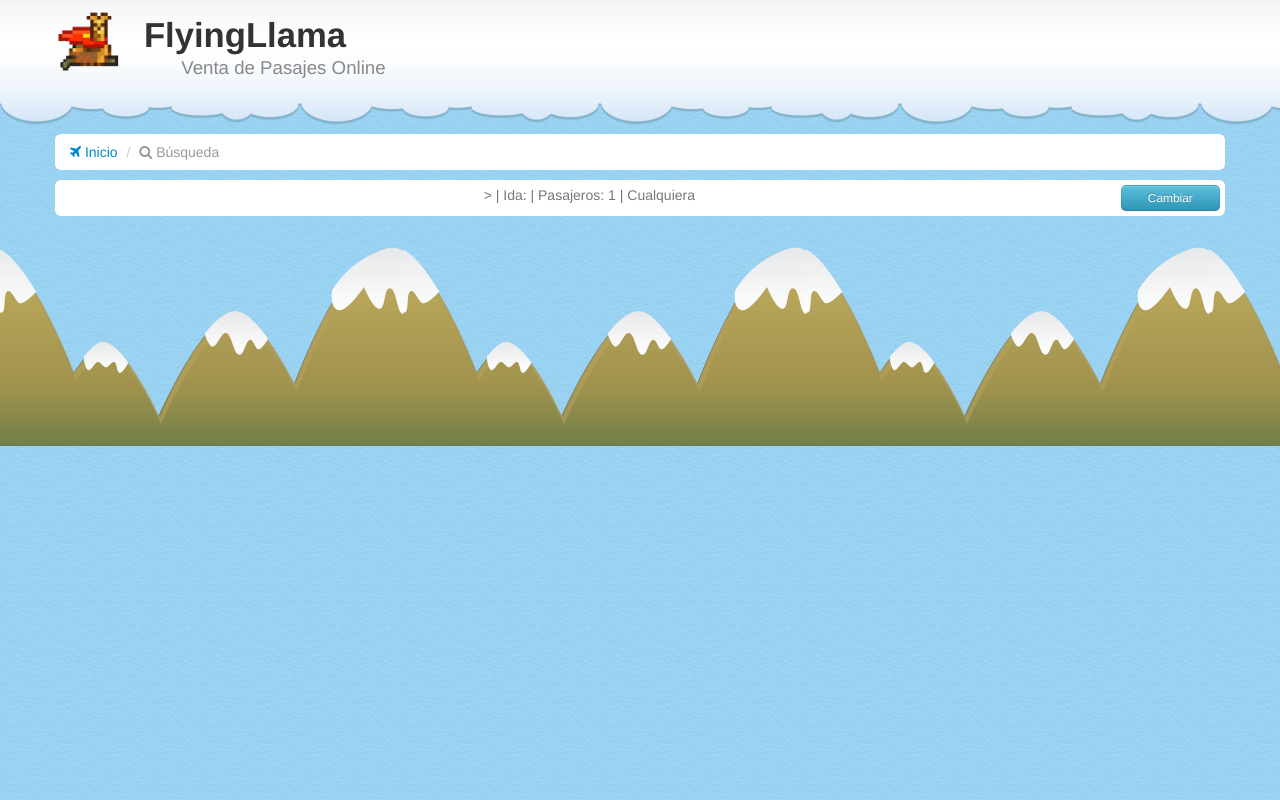
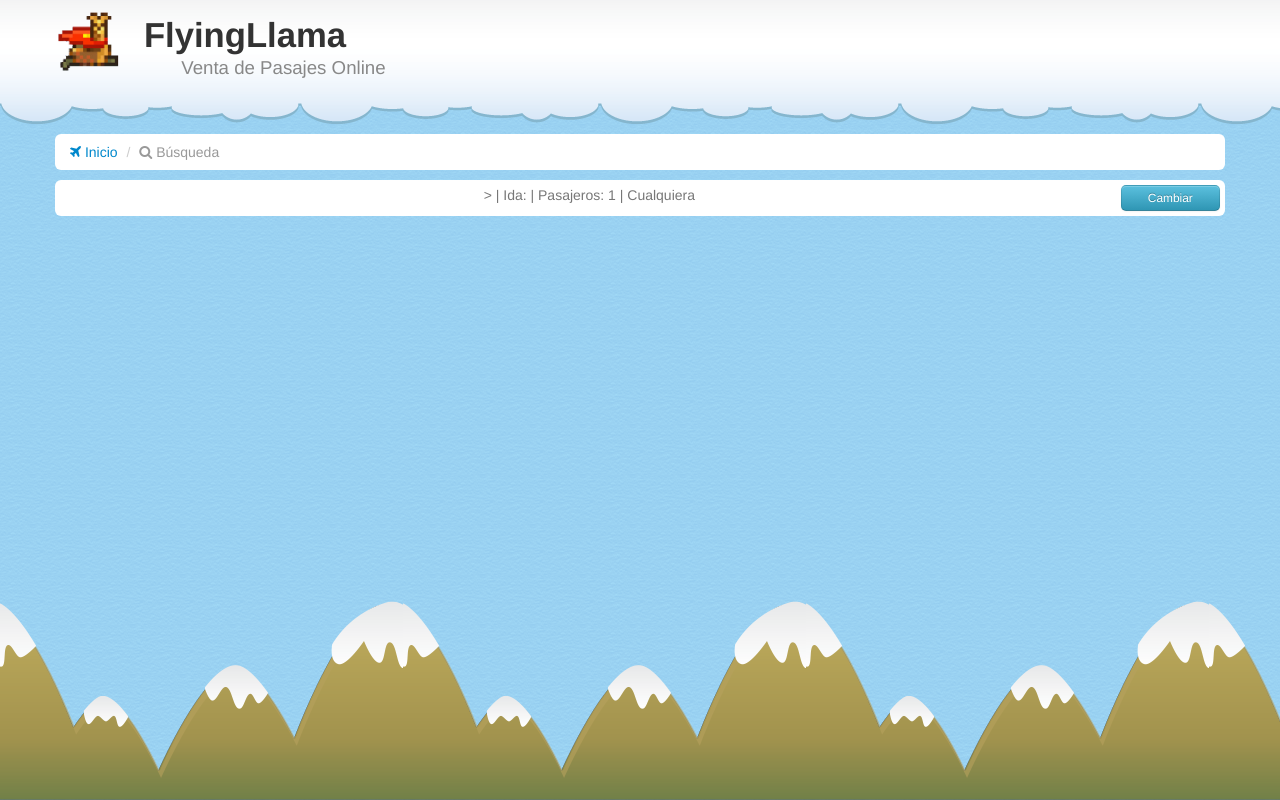
Before and after one commit to ealtamir/flying-llama, a Python web app: template templates/resultados.html in a window 1280 px wide. Run offline with Jinja, Linux system fonts and the light colour scheme; the template is opened without the code that fills it: most values are stand-ins (such as "Sample title", 1, 10 or a date in 2020).

Commit message:
Added sticky mountain footers.
Forgot to commit the edited css.

```diff
--- a/css/common.css
+++ b/css/common.css
@@ -12,11 +12,30 @@ body {
     background-image: url("../img/sky_bg.png");
 }
 
-body > footer {
+html, body {
+    padding: 0;
+    margin: 0;
+    height: 100%;
+}
+
+#wrapper {
+    min-height: 100%;
+    position: relative;
+}
+
+
+#wrapper > div.container {
+    padding-bottom: 200px;
+}
+
+#wrapper > footer {
+    position: absolute;
+    width: 100%;
+    bottom: 0;
     height: 200px;
     background-image: url("../img/seamless_mountains.png");
-    margin-top: 20px;
 }
+
 
 .llama-logo-image {
     display: inline-block;
--- a/templates/base.html
+++ b/templates/base.html
@@ -22,6 +22,7 @@
 
 <body>
 
+    <div id="wrapper">
         <div class="page-header">
             {% block page_header %}
             <div class="container">
@@ -45,6 +46,8 @@
 
         <footer>
         </footer>
+    </div>
+
     {% block common_scripts %}
         <script src="js/jquery.js"></script>
         <script src="js/autocomplete.js"></script>
--- a/templates/resultados.html
+++ b/templates/resultados.html
@@ -28,7 +28,7 @@
     </div>
 
     <div id="search-div" class="block mini-container edit-search-box">
-        <form id="search-form" class="submit" action="{{ results }}">
+        <form id="search-form">
             <div>
                 <a id="hide-btn" class="btn btn-info btn-small pull-right">Ocultar</a>
             </div>
```
Lines whose indentation alone changed are shown as unchanged.
